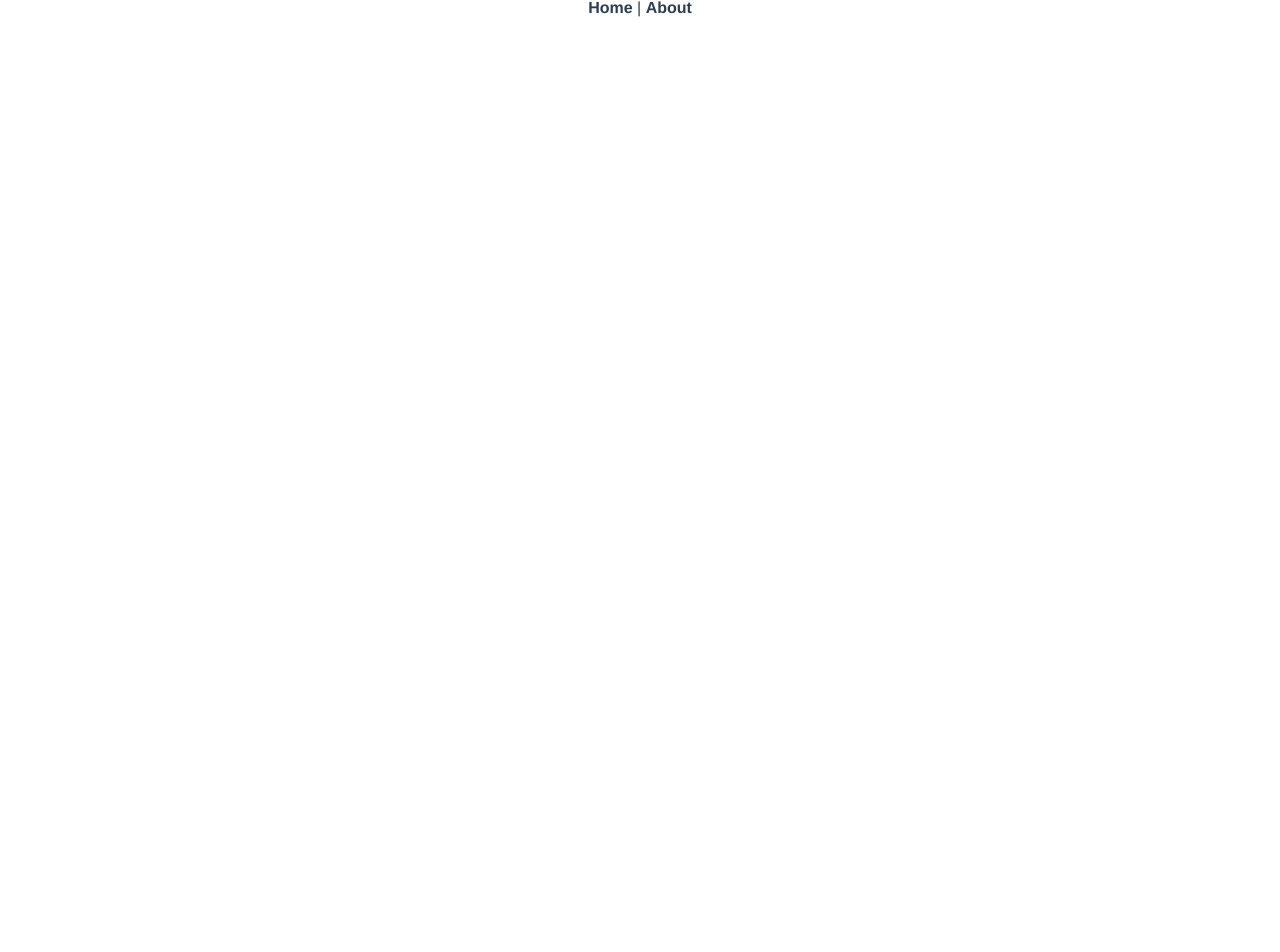
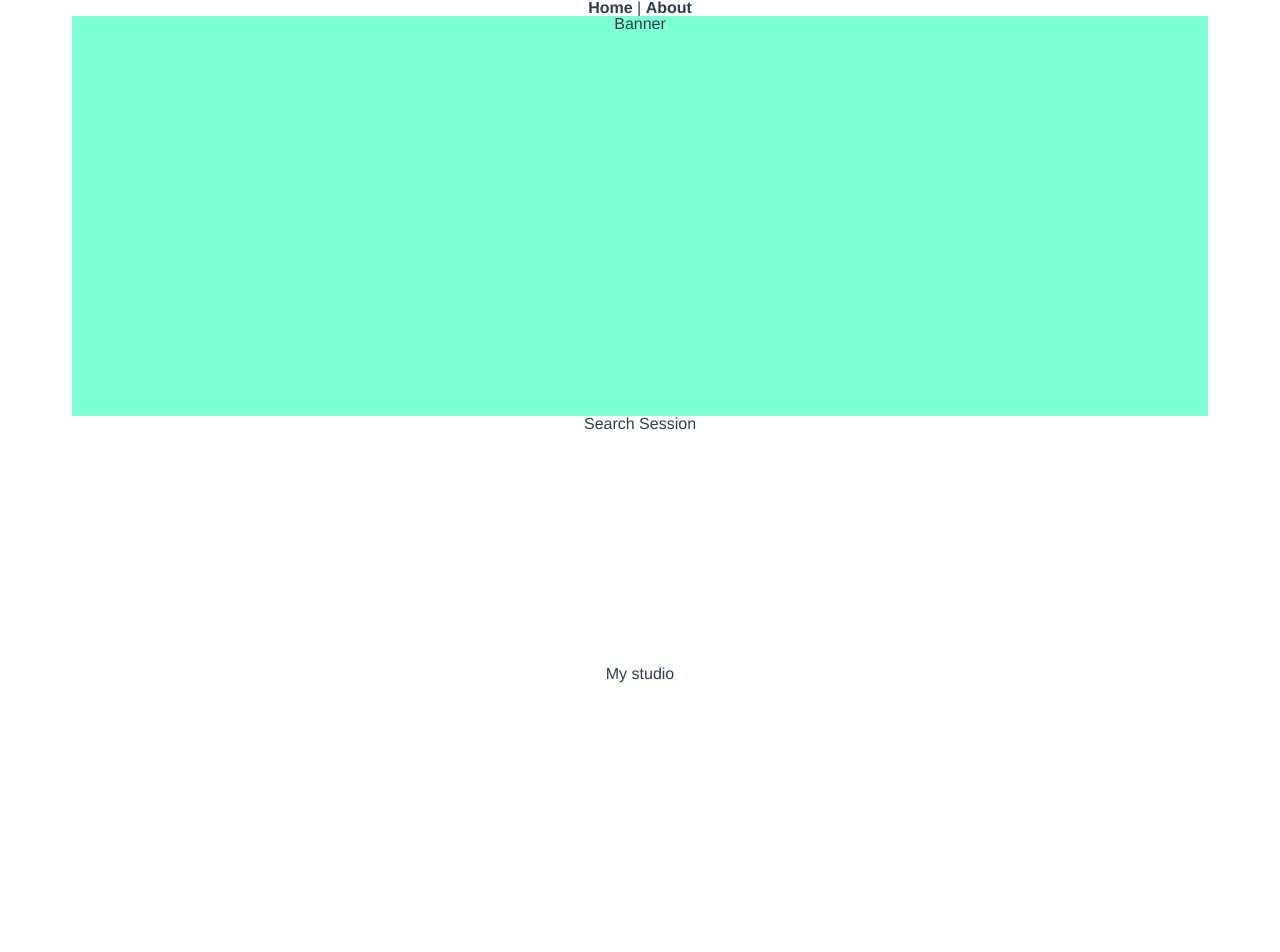
Before and after one commit to rlawldud335/Etjude, a Vue app in the folder FE/: page /home in a window 1280 px wide. Before the commit this address had no page. Shown: the top 952 px of the page. Before the commit the page ends 800 px from the top, so only its background shows below. Built offline with nearby package versions, Linux system fonts and the light colour scheme.

Commit message:
feat : Router 구조 변경

```diff
--- a/FE/src/router/index.js
+++ b/FE/src/router/index.js
@@ -1,16 +1,22 @@
 import { createRouter, createWebHistory } from 'vue-router';
-// import HomeView from '../views/HomeView.vue';
+import HomeView from '../views/HomeView.vue';
 import MainView from '../views/MainView.vue';
 
 const routes = [
   {
     path: '/',
-    name: 'home',
+    name: 'MainView',
     component: MainView,
+    children : [
+      {
+        path: '/home',
+        component: HomeView
+      }
+    ]
   },
   {
-    path: '/about',
-    name: 'about',
+    path: '/studio',
+    name: 'Studio',
     // route level code-splitting
     // this generates a separate chunk (about.[hash].js) for this route
     // which is lazy-loaded when the route is visited.
--- a/FE/src/views/HomeView.vue
+++ b/FE/src/views/HomeView.vue
@@ -1,18 +1,39 @@
 <template>
-  <div class="home">
-    <img alt="Vue logo" src="../assets/logo.png">
-    <HelloWorld msg="Welcome to Your Vue.js App"/>
-  </div>
+  <div class="event-banner">Banner</div>
+  <div class="search-session">Search Session</div>
+  <div class="my-studio">My studio</div>
+  <div class="recommended-story">Recommended Story</div>
+  <div class="recommended-piece">Recommended Piece</div>
+  <div class="shortcut-film">Shortcut Film</div>
 </template>
 
 <script>
 // @ is an alias to /src
-import HelloWorld from '@/components/HelloWorld.vue';
+// import HelloWorld from '@/components/HelloWorld.vue';
 
 export default {
   name: 'HomeView',
   components: {
-    HelloWorld,
   },
 };
 </script>
+
+<style lang="scss">
+.event-banner{
+    height: 400px;
+    background-color: aquamarine;
+}
+
+.search-session {
+    height: 250px;
+}
+
+.my-studio{
+    height: 300px;
+}
+
+.recommended-story{
+    height: 300px;
+
+}
+</style>
--- a/FE/src/views/MainView.vue
+++ b/FE/src/views/MainView.vue
@@ -1,8 +1,11 @@
 <template lang="">
-    <div class="main-page">
-        메인 페이지
+    <div class="main" >
+        <div class="main__main-layout">
+            <router-view></router-view>
+        </div>
     </div>
 </template>
+
 <script>
 export default {
 
@@ -10,7 +13,15 @@ export default {
 </script>
 
 <style lang="scss">
-    .main-page {
-        background-color: pink;
-    }
+.main {
+    display: flex;
+    flex-direction: row;
+    justify-content: center;
+}
+
+.main__main-layout {
+    background-color: pink;
+    width: 1136px;
+    height: 100px;
+}
 </style>
```
